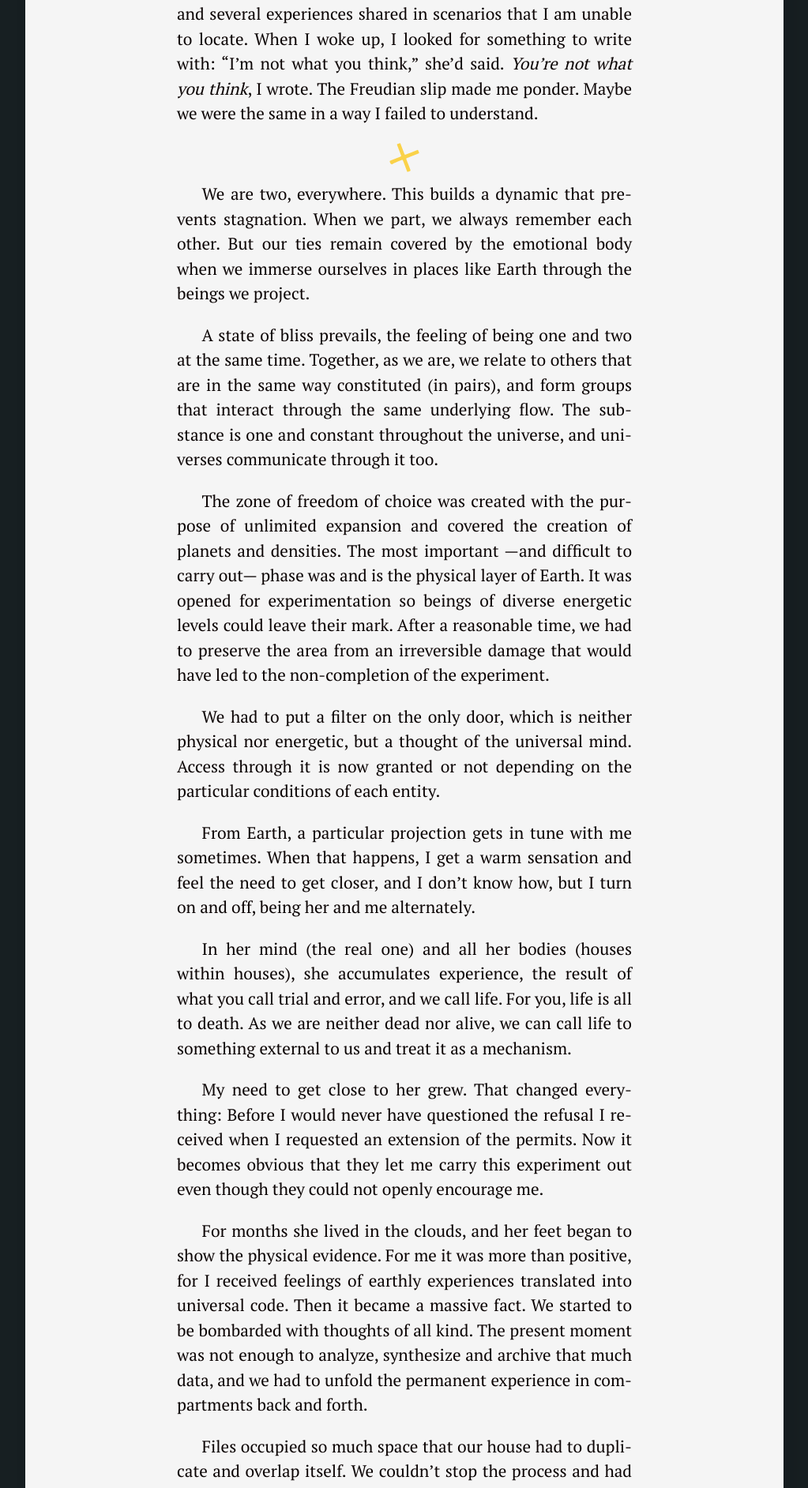
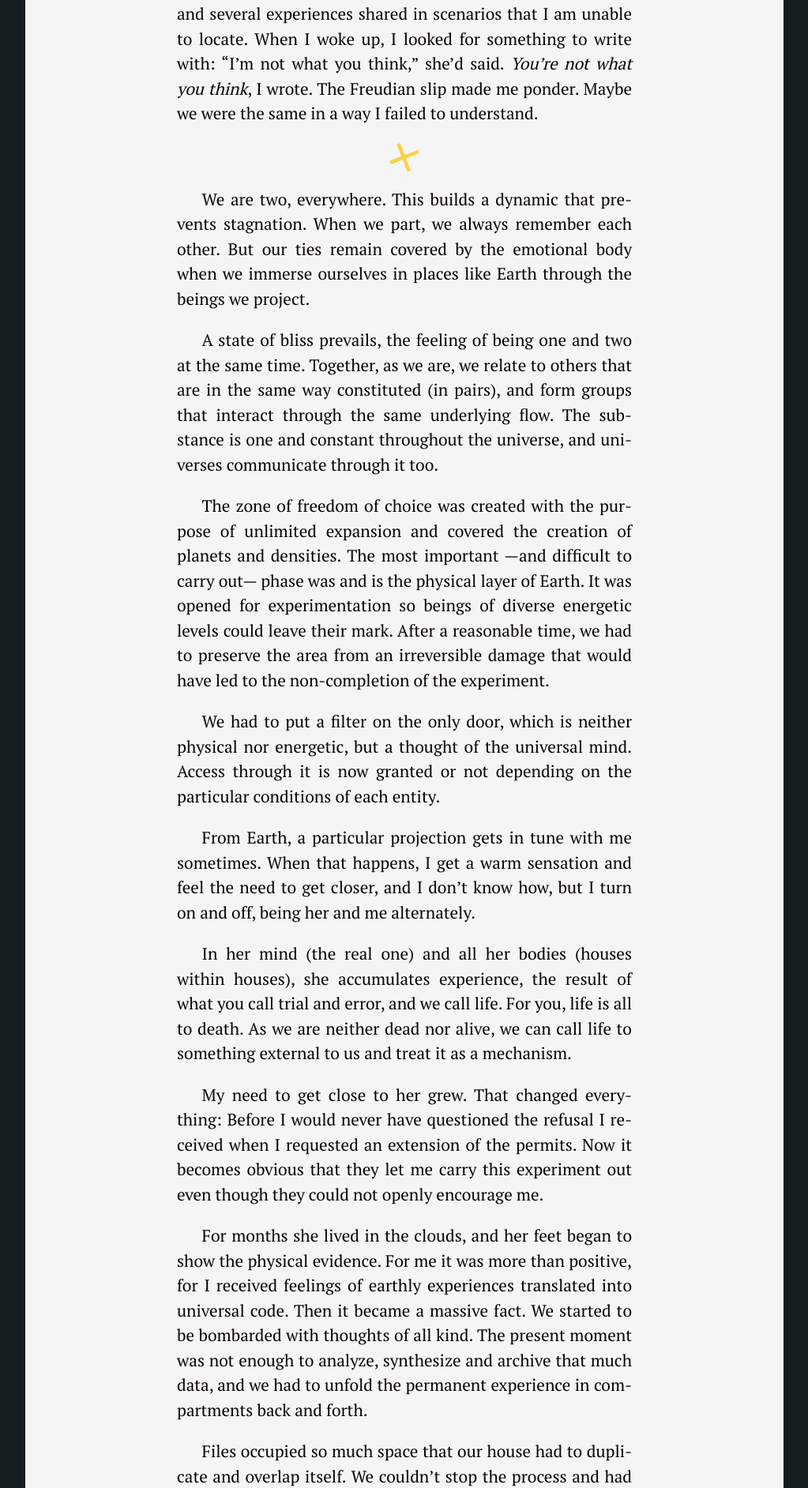
Before and after one commit to silvialohrmann/editorial, a Jekyll site: the page built from _posts/2022-11-18-we-are-houses.md, in a window 1280 px wide. Shown: the part 933-2817 px from the top of the page at 79% size, without its empty margins (128-1151 px from the left). Built offline with Jekyll 4.4.1, drawn with Linux system fonts in a browser that asks for light colours.

Commit message:
Update _base.scss

```diff
--- a/_sass/_base.scss
+++ b/_sass/_base.scss
@@ -103,7 +103,7 @@ hr {
   border: 0;
   height: 0;
   @include divider;
-  margin: .5em auto .6em;
+  margin: .5em auto .9em;
 }
 
 img {
```
